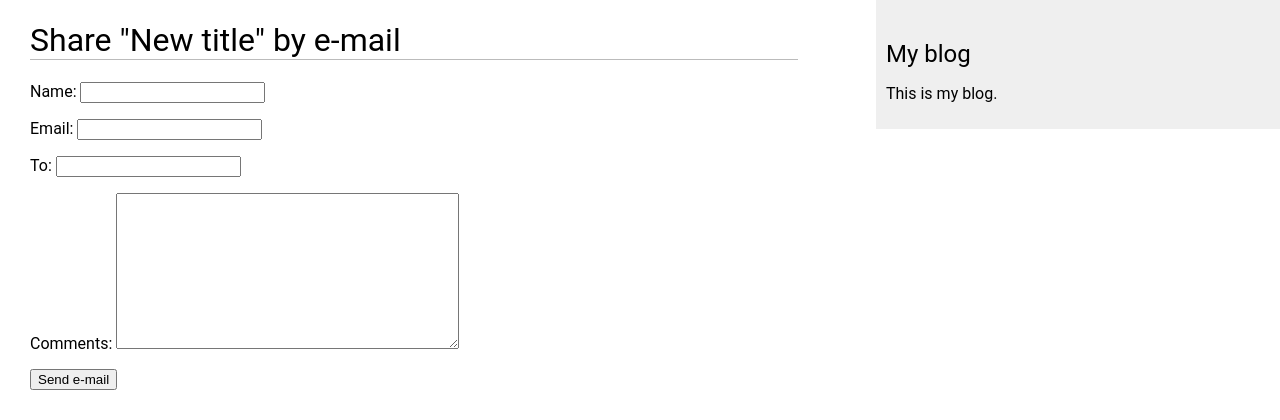
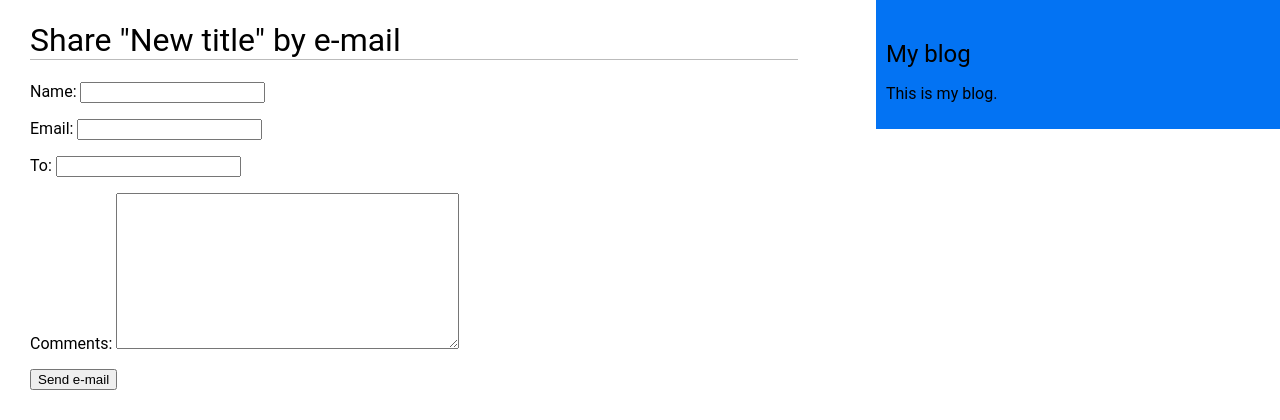
Before and after one commit to allan-xie/mysite, a Django app: page /blog/3/share/ in a window 1280 px wide. Shown: the top 420 px of the page. Run offline with Django 3.2, Linux system fonts and the light colour scheme; data comes from the database, SQL or seed files in the repository; both versions use the stored data as it was after the commit; parts of the project's set-up code (start-up, migrations or seed data) failed here and were passed over.

Commit message:
update blog.css

```diff
--- a/mysite/mysite/blog/static/css/blog.css
+++ b/mysite/mysite/blog/static/css/blog.css
@@ -29,7 +29,7 @@ h2 {
     float: right;
     width: 30%;
     padding: 10px;
-    background: #efefef;
+    background: #0373f3;
     height: 100%;
 }
 
```
Also changed, not shown: mysite/mysite/db.sqlite3.
